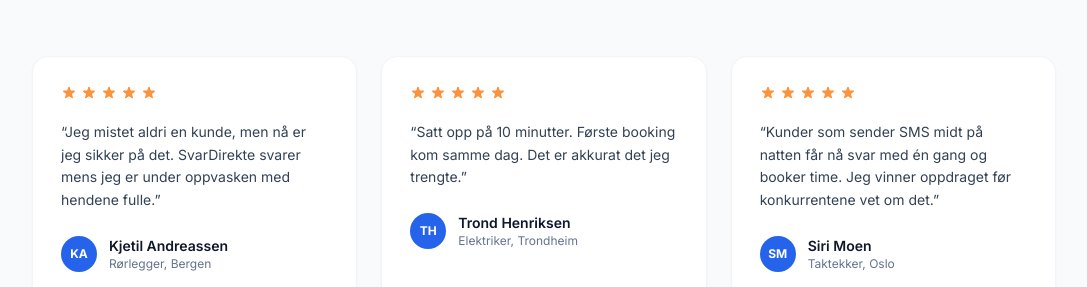
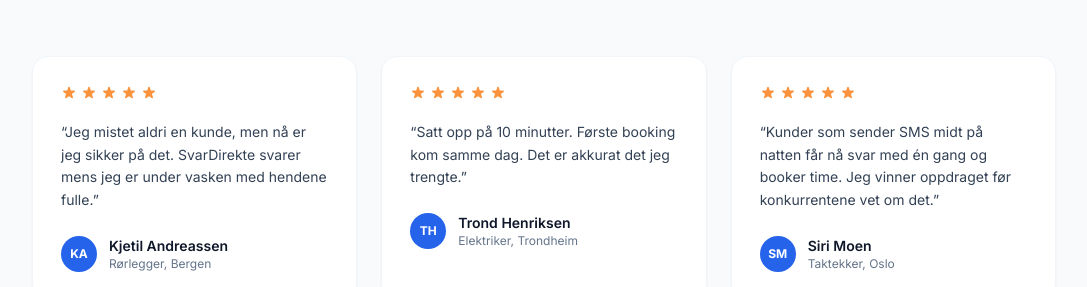
Before and after one commit to LeivestadDev/plumber-sms-backend, a Next.js app in the folder frontend/: page / in a window 1280 px wide. Shown: the part 1708-1995 px from the top of the page, without its empty margins (96-1183 px from the left). Built offline with nearby package versions, Linux system fonts and the light colour scheme; no server answers.

Commit message:
Fix testimonial text

```diff
--- a/frontend/app/page.tsx
+++ b/frontend/app/page.tsx
@@ -38,7 +38,7 @@ const STEPS = [
 
 const TESTIMONIALS = [
   {
-    quote: "Jeg mistet aldri en kunde, men nå er jeg sikker på det. SvarDirekte svarer mens jeg er under oppvasken med hendene fulle.",
+    quote: "Jeg mistet aldri en kunde, men nå er jeg sikker på det. SvarDirekte svarer mens jeg er under vasken med hendene fulle.",
     name: "Kjetil Andreassen",
     role: "Rørlegger, Bergen",
     initials: "KA",
```
